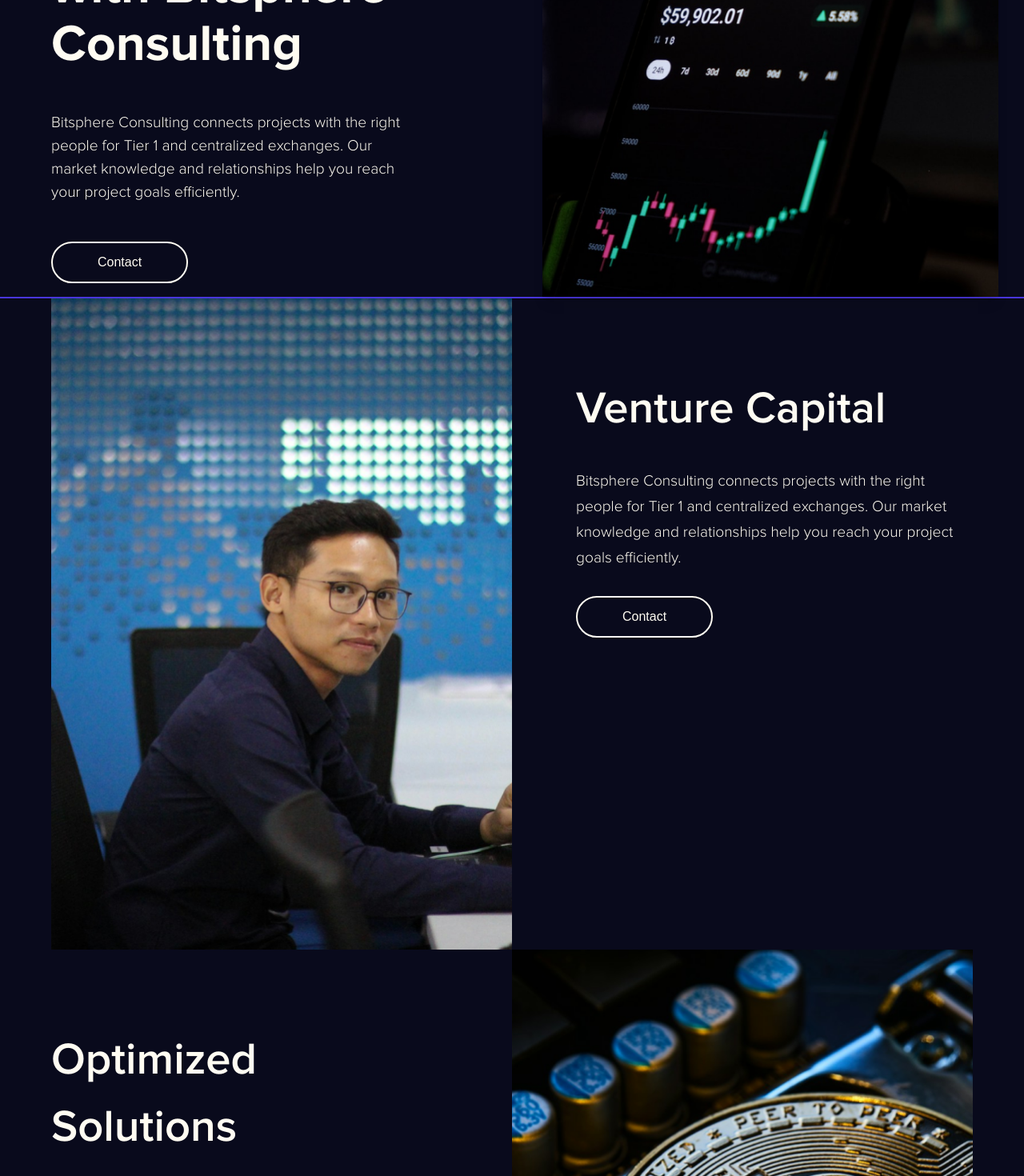
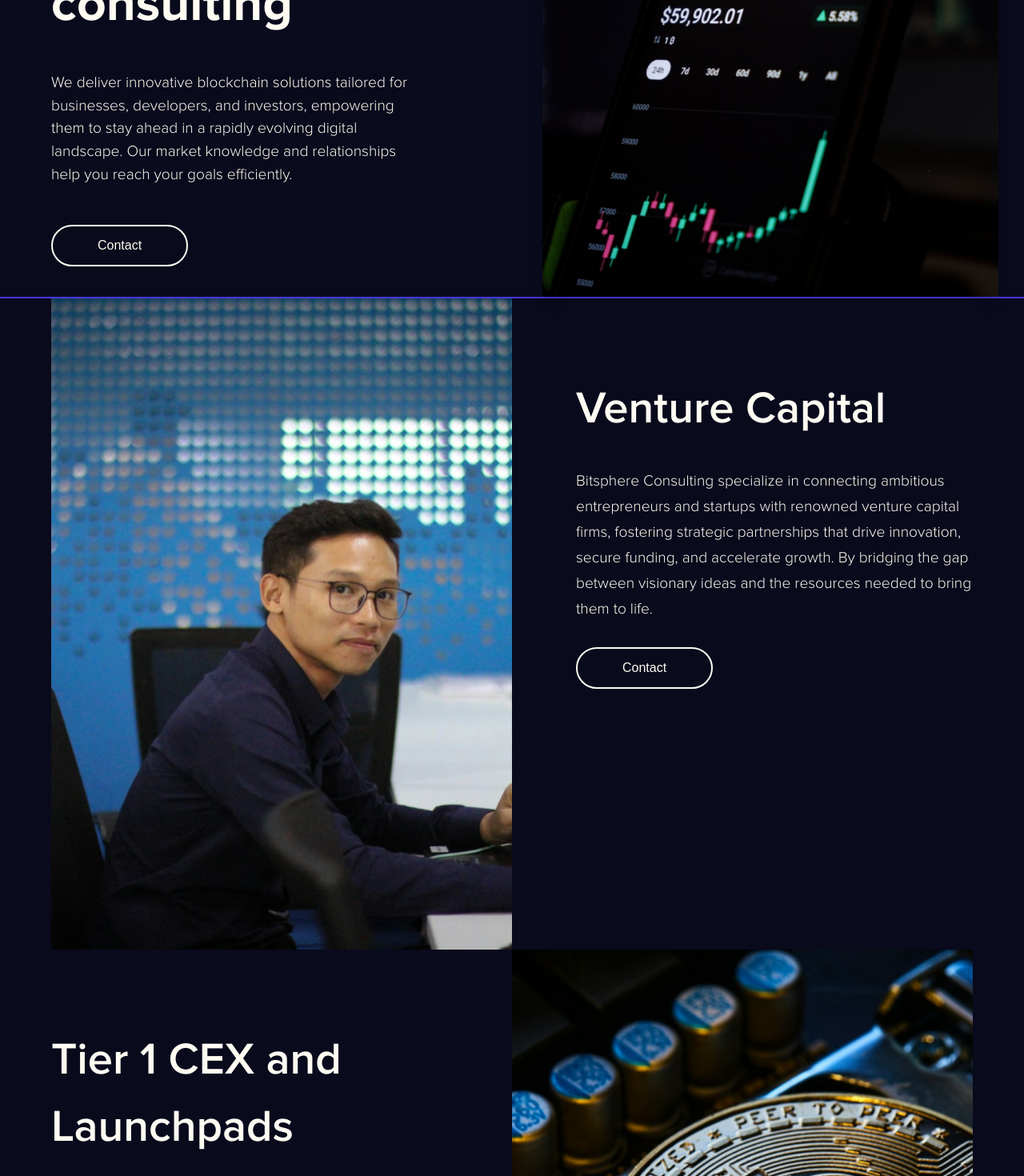
Before and after one commit to official-commandcodes/stevengoodluck, a React (Vite) app: page / in a window 1280 px wide. Shown: the part 440-1910 px from the top of the page at 80% size. Built offline with nearby package versions, Linux system fonts and the light colour scheme; a web font is replaced by a local one.

Commit message:
fix: website text content

```diff
--- a/src/Pages/LandingPage.jsx
+++ b/src/Pages/LandingPage.jsx
@@ -23,11 +23,11 @@ function LandingPage() {
       {/* Categories */}
       <section className="border_top_line px-sm-padding-hr pb-14 md:pb-0 md:px-padding-hr flex flex-col gap-y-10 md:gap-y-0">
         <Category reverse={false} image="/category--1.png" heading="Venture Capital">
-          Bitsphere Consulting connects projects with the right people for Tier 1 and centralized exchanges. Our market knowledge and relationships help you reach your project goals efficiently.
+          Bitsphere Consulting specialize in connecting ambitious entrepreneurs and startups with renowned venture capital firms, fostering strategic partnerships that drive innovation, secure funding, and accelerate growth. By bridging the gap between visionary ideas and the resources needed to bring them to life.
         </Category>
 
-        <Category reverse={true} image="/category--2.png" heading="Optimized Solutions">
-          Elevate your crypto exchange experience with tailored, innovative solutions exclusively designed for the future of blockchair
+        <Category reverse={true} image="/category--2.png" heading="Tier 1 CEX and Launchpads">
+          We offer unparalleled access to top-tier launchpads and centralized exchanges, empowering projects to achieve successful token launches and reach global audiences. By leveraging our extensive network and expertise, we ensure seamless onboarding, enhanced visibility, and robust market entry strategies. Whether you’re launching a new project or scaling an existing one, our connections open doors to premier platforms that drive growth, liquidity, and trust in the blockchain ecosystem.
         </Category>
 
         <Category image="/category--3.png" heading="Tailored advisory">
@@ -80,23 +80,23 @@ function LandingPage() {
       </section>
 
       {/* Digital Assets Management */}
-      <section className="bg-customAmber-50 p-sm-padding-hr md:p-[6rem] text-[#090A1C] text-center">
+      <section className="bg-customAmber-50 p-sm-padding-hr md:p-[4rem] text-[#090A1C] text-center">
         <div>
-          <h2 className="text-[24px] md:text-[40px] font-[700]">Holistic Approaches to Digital Asset Management</h2>
-          <p className="text-[17px] md:text-[24px] font-[400]">At Bitsphere Consulting, we champion holistic digital asset management, fostering innovation and security in UAE’s crypto exchanges.</p>
+          <h2 className="text-[20px] md:text-[34px] font-[700]">Empowering Growth with Tailored Blockchain Solutions</h2>
+          <p className="text-[17px] md:text-[22px] font-[400]">We provide tailored blockchain solutions and industry expertise to help businesses, developers, and investors thrive in a fast-changing digital world.</p>
         </div>
 
         <div className="flex flex-col md:flex-row items-center gap-x-[3rem] py-[1rem] md:py-[5rem]">
-          <Center title="Client-Centric">We prioritize the needs of our clients, ensuring tailored solutions for each union challenge.</Center>
-          <Center title="Expertise">Our team brings deep knowledge and experience in the crypto exchange sector.</Center>
-          <Center title="Collaboration">We work closely who ensure receive their goals, fostering strong sorroudings</Center>
+          <Center title="VC Fundraising Expertise:">Specialized in connecting Web3 projects with top-tier venture capital firms for successful fundraising rounds.</Center>
+          <Center title="Comprehensive Project Support">Offering tailored end-to-end solutions, from concept validation to post-funding growth strategies.</Center>
+          <Center title="Global Network Access">Leveraging an extensive network of investors, advisors, and industry leaders to accelerate your project&apos;s reach.</Center>
         </div>
 
         <div className="flex flex-col md:flex-row items-center gap-x-[3rem] ">
-          <Center title="+20 years">Providing Road solutions for crypto exchanges.</Center>
-          <Center title="24/7 Support">We offer round-the-cook support for all our work</Center>
-          <Center title="99.9% Uptime">We offer round-the-cook support for all our work</Center>
-          <Center title="Global Reach">Serving comes free various arts of the world.</Center>
+          <Center title="Strategic Partnerships">Facilitating collaborations with launchpads, incubators, and other key players in the Web3 ecosystem.</Center>
+          <Center title="Investor-Ready Preparation">Assisting with pitch deck creation, tokenomics, and financial model your project investment-ready.</Center>
+          <Center title="Post-Funding Advisory">Providing guidance on fund allocation, token launches, and scaling to ensure sustainable growth.</Center>
+          <Center title="Regulatory & Compliance Support">Ensuring your project adheres to global regulatory requirements for seamless fundraising and market entry.</Center>
         </div>
       </section>
 
@@ -110,8 +110,8 @@ export default LandingPage;
 function Center({ title, children }) {
   return (
     <div className="p-4 md:p-0">
-      <h2 className="font-[700] text-[24px] md:text-[34px] pb-1 md:pb-3">{title}</h2>
-      <p className="font-[400] text-[16px] md:text-[22px]">{children}</p>
+      <h2 className="font-[700] text-[18px] md:text-[24px] pb-1 md:pb-3">{title}</h2>
+      <p className="font-[400] text-[14px] md:text-[17px]">{children}</p>
     </div>
   );
 }
--- a/src/ui/Footer.jsx
+++ b/src/ui/Footer.jsx
@@ -15,7 +15,7 @@ function Footer() {
               <p className="font-[200] text-[18px] md:text-[24px] text-right">Consulting</p>
             </div>
           </div>
-          <div className="font-[400] text-[16px]">Lorem ipsum dolor sit amet consectetur. Condimentum elementum molestie senectus leo a amet in. Sit suspendisse nMattis etnulla scelerisque egestas ante.</div>
+          <div className="font-[400] text-[16px]">One Central, Dubai World Trade Centre - Office 01-14, Level 1 The Offices 4 - Dubai - United Arab Emirates</div>
         </div>
 
         <ul className="footer_li font-[400] md:text-[18px]">
--- a/src/ui/Header.jsx
+++ b/src/ui/Header.jsx
@@ -23,11 +23,11 @@ function Header() {
       <div className="flex-col-reverse gap-y-8 md:gap-y-0 md:flex-row flex items-center justify-between md:gap-x-10 h-full">
         <div className="flex flex-col gap-y-[1.5rem] md:gap-y-[3rem] md:w-[50%] md:pr-32">
           <animated.h1 style={headingStyles} className="font-extrabold text-[2.7rem] max-w-[20rem] md:max-w-none leading-[3rem] md:text-[4rem] md:leading-[4.5rem]">
-            Achieve Your Exchange Goals <br /> with Bitsphere Consulting
+            Achieve your project’s goals <br /> with bitsphere consulting
           </animated.h1>
 
           <animated.p style={headingStyles} className="text-[1.2rem] font-light">
-            Bitsphere Consulting connects projects with the right people for Tier 1 and centralized exchanges. Our market knowledge and relationships help you reach your project goals efficiently.
+            We deliver innovative blockchain solutions tailored for businesses, developers, and investors, empowering them to stay ahead in a rapidly evolving digital landscape. Our market knowledge and relationships help you reach your goals efficiently.
           </animated.p>
 
           <ContactButton handleContact={handleContact}>Contact</ContactButton>
```
